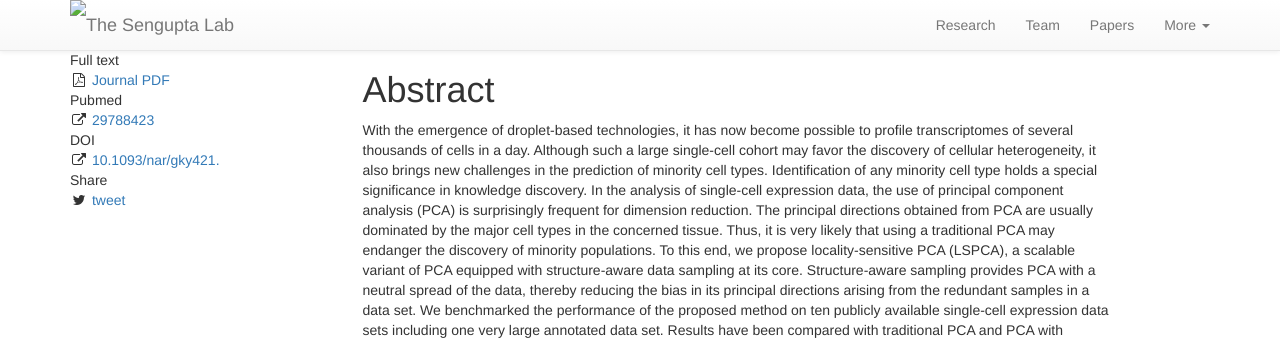
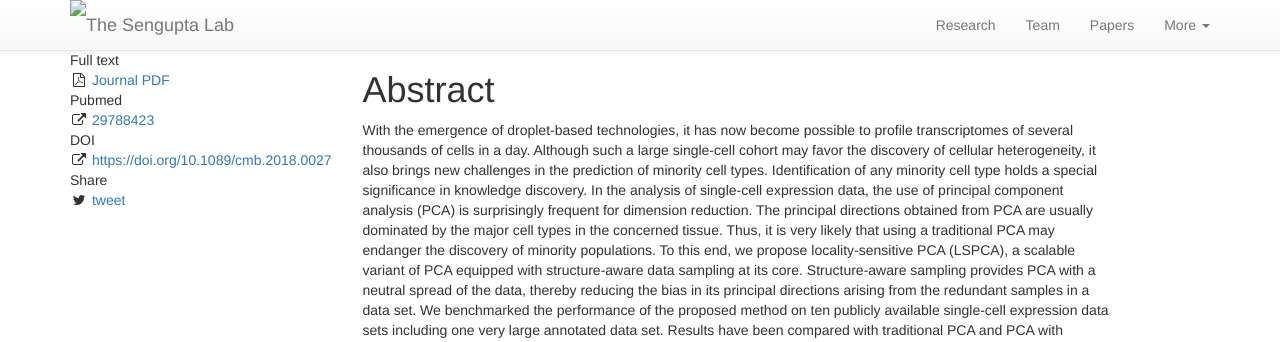
Before and after one commit to debarka/senguptalab.github.io, a Jekyll site: the page built from papers/_posts/2018-05-22-Principal_Component_Analysis_for_single_cell_RNA-seq.md, in a window 1280 px wide. Shown: the top 342 px of the page. Built offline with Jekyll 4.4.1, drawn with Linux system fonts in a browser that asks for light colours; nearby versions of some CDN libraries; library files that are not in the unit come from our copies.

Commit message:
Update 2018-05-22-Principal_Component_Analysis_for_single_cell_RNA-seq.md

```diff
--- a/papers/_posts/2018-05-22-Principal_Component_Analysis_for_single_cell_RNA-seq.md
+++ b/papers/_posts/2018-05-22-Principal_Component_Analysis_for_single_cell_RNA-seq.md
@@ -17,7 +17,7 @@
 pmcid:
 f1000:
 figshare:
-doi: 10.1093/nar/gky421.
+doi: https://doi.org/10.1089/cmb.2018.0027
 category: paper
 published: true
 peerreview:
```
